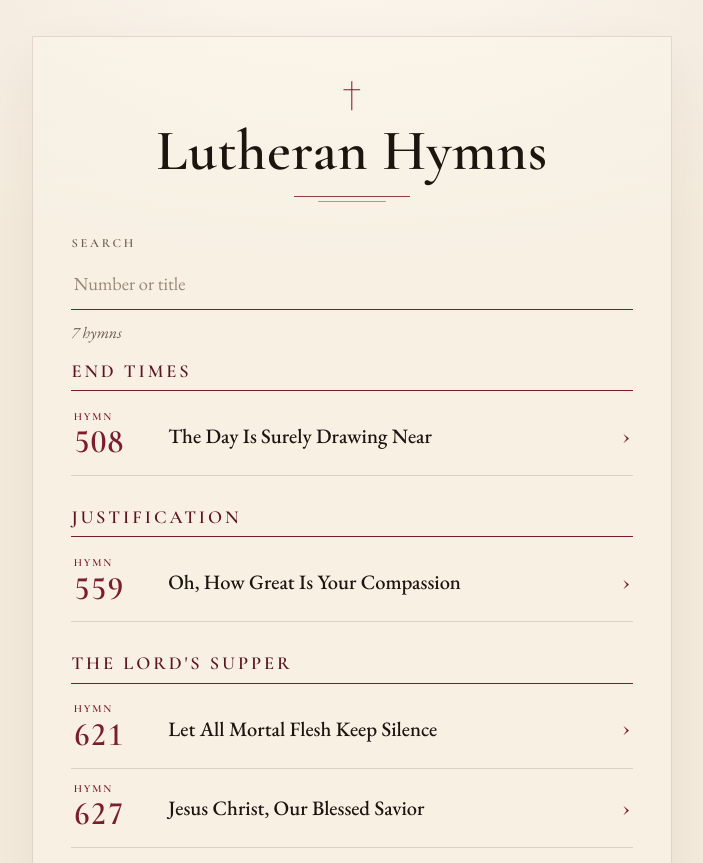
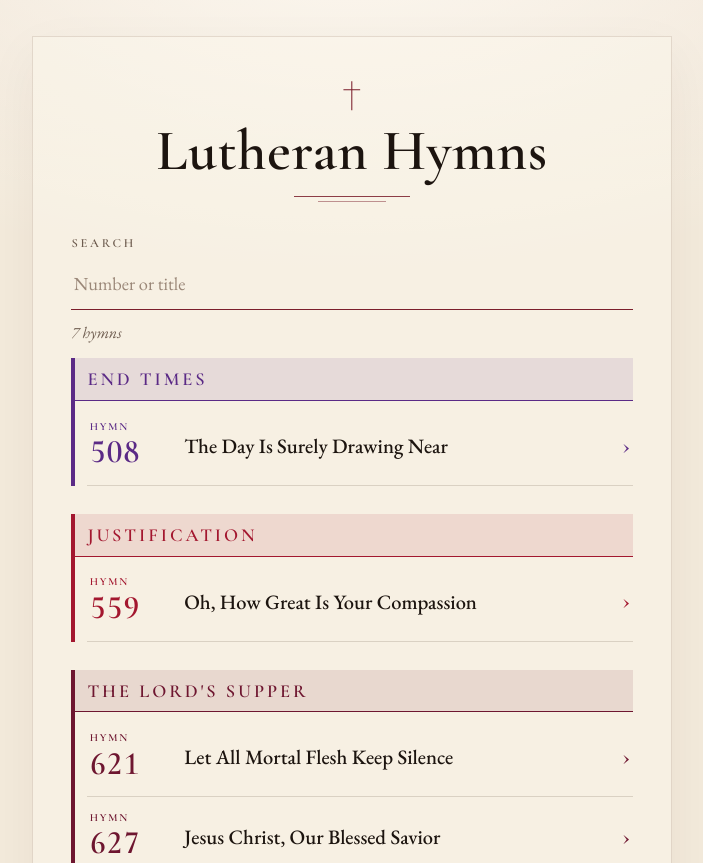
Before and after one commit to jcoy10/r-d02e1e5e67, a plain HTML site: page lutheran-hymns/index.html in a window 1280 px wide. Shown: the top 863 px of the page, without its empty margins (288-991 px from the left). Drawn offline with nearby package versions, Linux system fonts and the light colour scheme.

Commit message:
Give each hymnal section its own liturgical color (#11)
Co-authored-by: Cursor Agent <cursoragent@cursor.com>
Co-authored-by: jcoy10 <jcoy10@users.noreply.github.com>

```diff
--- a/lutheran-hymns/index.html
+++ b/lutheran-hymns/index.html
@@ -193,16 +193,24 @@
 
     .group + .group { margin-top: 1.75rem; }
 
+    .group {
+      --sc: var(--red);
+      border-left: 4px solid var(--sc);
+      padding-left: 0.75rem;
+    }
+
     .section {
-      margin: 0 0 0.35rem;
-      padding-bottom: 0.35rem;
-      border-bottom: 1px solid var(--red);
+      margin: 0 0 0.35rem -0.75rem;
+      padding: 0.5rem 0.75rem 0.45rem;
+      background: rgba(123, 30, 43, 0.08);
+      background: color-mix(in srgb, var(--sc) 11%, transparent);
+      border-bottom: 1px solid var(--sc);
       font-family: var(--display);
       font-size: 1.15rem;
       font-weight: 600;
       letter-spacing: 0.16em;
       text-transform: uppercase;
-      color: var(--red-deep);
+      color: var(--sc);
     }
 
     .hymns {
@@ -233,21 +241,21 @@
     }
 
     .hymn:focus-visible {
-      outline: 2px solid var(--red);
+      outline: 2px solid var(--sc, var(--red));
       outline-offset: 2px;
     }
 
-    .hymn:active { background: rgba(123, 30, 43, 0.06); }
+    .hymn:active { background: color-mix(in srgb, var(--sc) 8%, transparent); }
 
     @media (hover: hover) {
-      .hymn:hover { background: rgba(123, 30, 43, 0.045); }
+      .hymn:hover { background: color-mix(in srgb, var(--sc) 6%, transparent); }
     }
 
     .num {
       display: flex;
       flex-direction: column;
       justify-content: center;
-      color: var(--red);
+      color: var(--sc, var(--red));
       font-variant-numeric: lining-nums tabular-nums;
     }
 
@@ -291,7 +299,7 @@
     .go {
       justify-self: end;
       transition: transform 0.18s ease;
-      color: var(--red);
+      color: var(--sc, var(--red));
       font-family: var(--display);
       font-size: 1.7rem;
       line-height: 1;
@@ -315,9 +323,9 @@
       align-items: center;
       min-height: 2.75rem;
       padding: 0.45rem 1.15rem;
-      border: 1px solid var(--red);
+      border: 1px solid var(--sc, var(--red));
       border-radius: 999px;
-      color: var(--red);
+      color: var(--sc, var(--red));
       text-decoration: none;
       font-family: var(--display);
       font-weight: 600;
@@ -327,10 +335,10 @@
       -webkit-tap-highlight-color: rgba(123, 30, 43, 0.12);
     }
 
-    .inst:active, .inst:focus-visible { background: var(--red); color: var(--parchment); outline: none; }
+    .inst:active, .inst:focus-visible { background: var(--sc, var(--red)); color: var(--parchment); outline: none; }
 
     @media (hover: hover) {
-      .inst:hover { background: var(--red); color: var(--parchment); }
+      .inst:hover { background: var(--sc, var(--red)); color: var(--parchment); }
     }
 
     @media (max-width: 420px) {
@@ -394,6 +402,29 @@
   </div>
 
   <script>
+    // Each section's color follows the church's liturgical colors.
+    var SECTION_COLORS = {
+      "Advent": "#4b2a7a", "End Times": "#5b2a86", "Lent": "#5b2a86",
+      "Christmas": "#8a6a12", "Easter": "#8a6a12", "Holy Trinity": "#8a6a12",
+      "Epiphany": "#2f6b3a", "Pentecost": "#b2441b",
+      "Justification": "#a3172f", "Redeemer": "#a3172f",
+      "Word of God": "#24508a", "Baptism": "#24508a",
+      "Confession and Absolution": "#5b2a86",
+      "The Lord's Supper": "#6e1630",
+      "The Church Militant": "#b2441b", "The Church Triumphant": "#8a6a12",
+      "Sanctification": "#2f6b3a", "Trust": "#2f6b3a", "Christian Love": "#2f6b3a",
+      "Prayer": "#2f6b3a", "Stewardship": "#2f6b3a", "Hope and Comfort": "#2f6b3a",
+      "Praise and Adoration": "#9a5b0c",
+      "Beginning of Service": "#8a6a12", "Close of Service": "#8a6a12"
+    };
+    var FALLBACK_COLORS = ["#24508a", "#2f6b3a", "#5b2a86", "#9a5b0c", "#6e1630", "#b2441b"];
+    function sectionColor(name) {
+      if (SECTION_COLORS[name]) return SECTION_COLORS[name];
+      var h = 0;
+      for (var i = 0; i < name.length; i++) h = (h * 31 + name.charCodeAt(i)) >>> 0;
+      return FALLBACK_COLORS[h % FALLBACK_COLORS.length];
+    }
+
     (function () {
       var input = document.getElementById("q");
       var clearBtn = document.getElementById("clear");
@@ -530,6 +561,7 @@
             var section = document.createElement("section");
             section.className = "group";
             if (group.name) {
+              section.style.setProperty("--sc", sectionColor(group.name));
               var heading = document.createElement("h2");
               heading.className = "section";
               heading.textContent = group.name;
```
